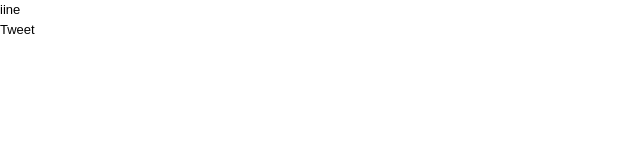
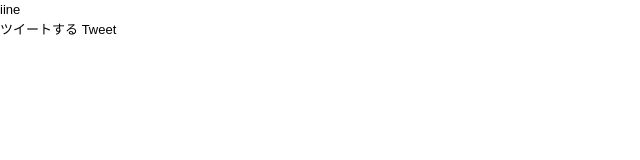
Before and after one commit to gonshi/eeyan, a plain HTML site: page index.html in a window 1280 px wide. Shown: the full height of the page, 0-640 px from the left. Drawn offline with Linux system fonts and the light colour scheme.

Commit message:
twttr fix

```diff
--- a/index.html
+++ b/index.html
@@ -27,6 +27,7 @@
     <div id="wrapper">
       <div class="fb-like" data-share="false" data-width="450" data-show-faces="true"></div>
       <p id="iine">iine</p>
+      <a href="https://twitter.com/intent/tweet?text=test" class="tweet">ツイートする</a>
       <a href="https://twitter.com/share" class="twitter-share-button" data-count="none">Tweet</a>
     </div>
     <script src="js/app.min.js"></script>
```
